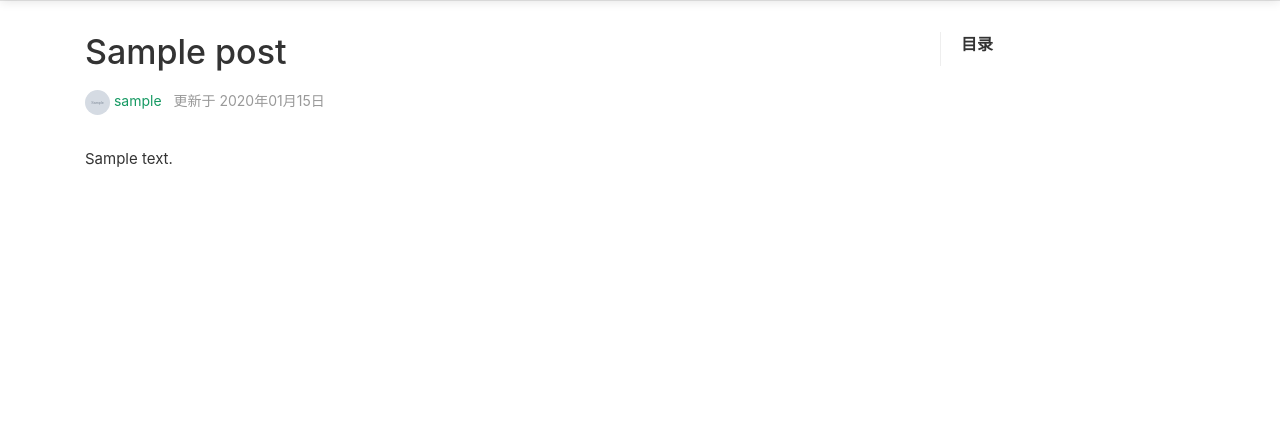
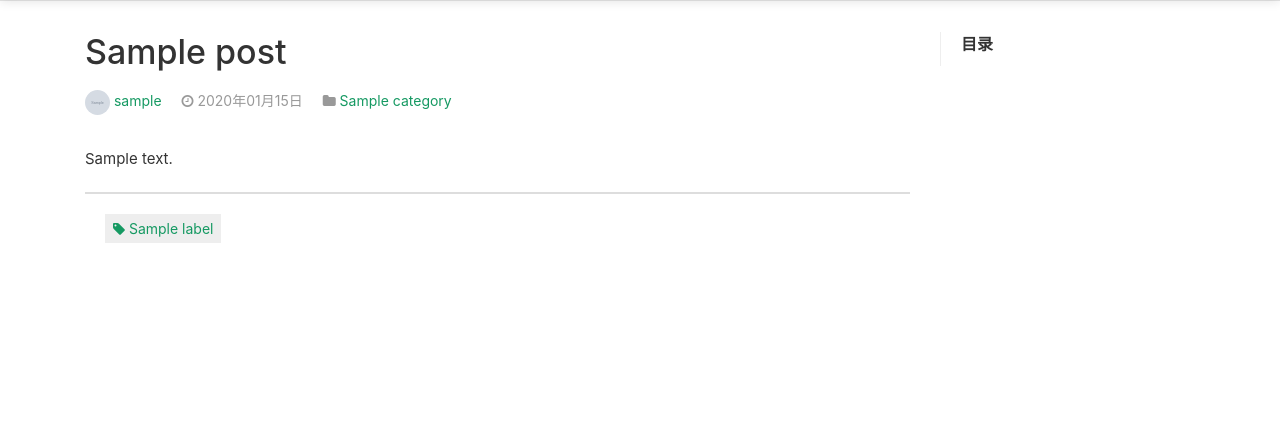
Before and after one commit to mrchi/MrChiBlog, a Python web app: template blog/templates/post.html in a window 1280 px wide. Shown: the part 56-498 px from the top of the page. Run offline with Jinja, Linux system fonts and the light colour scheme; the template is opened without the code that fills it: most values are stand-ins (such as "Sample title", 1, 10 or a date in 2020); grey boxes marked "Sample" are stand-in pictures.

Commit message:
文章详情页展示分类和标签

```diff
--- a/blog/static/css/global.css
+++ b/blog/static/css/global.css
@@ -168,6 +168,10 @@ a:hover {
     font-size: 14px;
 }
 
+#post-info .list-inline-item {
+    margin-right: 1rem;
+}
+
 #post-content {
     margin: 30px 0 20px;
     line-height: 1.8;
@@ -276,6 +280,13 @@ a:hover {
     background-color: #F3F3F3;
 }
 
+#post-labels {
+    border-top: 2px solid #ddd;
+    margin: 20px 0;
+    padding: 20px 20px 0;
+    font-size: 14px;
+}
+
 /* 文章目录 */
 
 #toc {
--- a/blog/templates/post.html
+++ b/blog/templates/post.html
@@ -19,13 +19,27 @@
             </a>
         </li>
         <li class="list-inline-item">
-            更新于
-            <span>{{ post.update_at.strftime('%Y年%m月%d日') }}</span>
+            <i class="icon-time"></i>
+            <span>{{ post.create_at.strftime('%Y年%m月%d日') }}</span>
+        </li>
+        <li class="list-inline-item">
+            <i class="icon-folder-close"></i>
+            <a href="{{ url_for('main.category', id_=post.category.id) }}">
+                {{ post.category.name }}
+            </a>
         </li>
     </ul>
     <div id="post-content">
         {{ post.html_content|safe }}
     </div>
+    <ul class="list-inline" id="post-labels">
+        {% for label in post.labels %}
+        <a href="{{ url_for('main.label', id_=label.id) }}" class="list-inline-item label-item">
+            <i class="icon-tag"></i>
+            {{ label.name }}
+        </a>
+        {% endfor %}
+    </ul>
 </div>
 
 {% endblock %}
```
